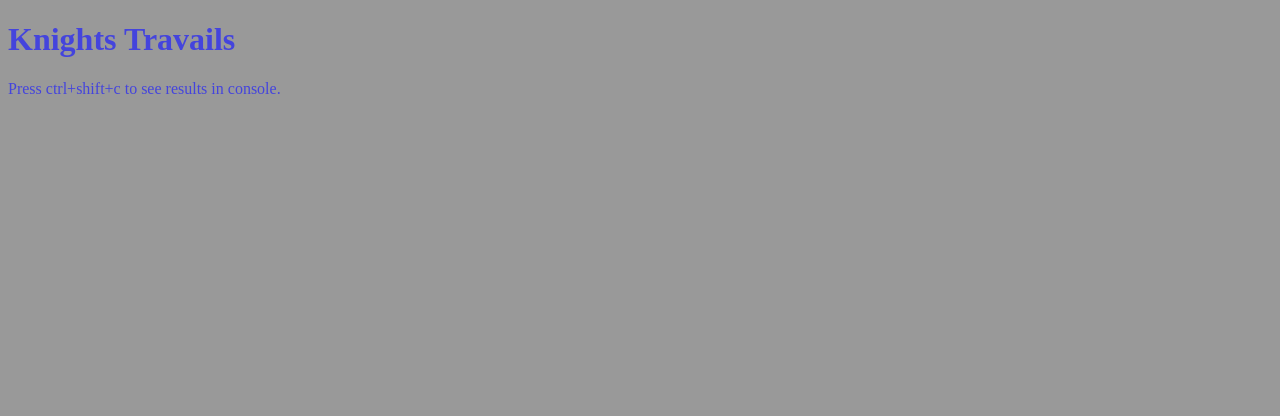
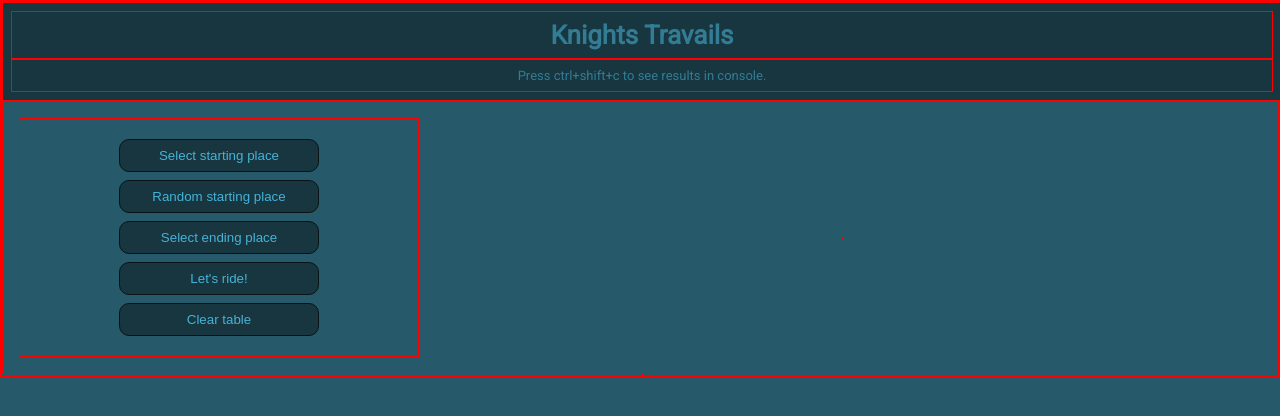
Before and after one commit to BalazsBanfi/Knights-Travails, a plain HTML site: page index.html in a window 1280 px wide. Drawn offline with Linux system fonts and the light colour scheme.

Commit message:
Add starting css

```diff
--- a/index.html
+++ b/index.html
@@ -3,19 +3,31 @@
   <head>
     <meta charset="UTF-8" />
     <meta name="viewport" content="width=device-width, initial-scale=1.0" />
+    <link
+      href="https://fonts.googleapis.com/css?family=Roboto"
+      rel="stylesheet"
+    />
+    <link rel="stylesheet" href="style.css" />
     <script src="index.js" defer type="module"></script>
     <title>Knights Travail</title>
-    <style>
-      * {
-        background-color: #999;
-        color: #44d;
-      }
-    </style>
   </head>
   <body>
+    <header>
+      <h1>Knights Travails</h1>
+      <p>Press ctrl+shift+c to see results in console.</p>
+    </header>
+    <div class="container">
+      <div class="buttons">
+        <button id="starting">Select starting place</button>
+        <button id="random">Random starting place</button>
+        <button id="ending">Select ending place</button>
+        <button id="ride">Let's ride!</button>
+        <button id="clear">Clear table</button>
+      </div>
+      <div id="table">
+      </div>
+    </div>
     <div>
-      <h1>Knights Travails</h1>
-      <div>Press ctrl+shift+c to see results in console.</div>
     </div>
   </body>
 </html>
--- /dev/null
+++ b/style.css
@@ -0,0 +1,89 @@
+:root {
+  --bodyBg: rgb(38, 89, 106);
+  --headBg: rgb(24, 54, 64);
+  --headC: rgb(50, 124, 148);
+  --borderC: rgb(9, 19, 22);
+  --buttonBg: rgb(24, 54, 64);
+  --buttonC: rgb(69, 179, 215);
+}
+
+* {
+  margin: 0;
+  padding: 0;
+  box-sizing: border-box;
+  border: 1px solid red;
+}
+
+/*****************
+  ***Body section***
+  ******************/
+
+body {
+  text-align: center;
+  font-size: 13px;
+  font-family: Roboto, sans-serif;
+  display: grid;
+  place-items: center;
+  background-color: var(--bodyBg);
+}
+
+/*******************
+***Header section***
+*******************/
+
+header {
+  min-width: 100vw;
+  background-color: var(--headBg);
+  color: var(--headC);
+  padding: 0.5rem;
+}
+
+header * {
+  padding: 0.5rem;
+}
+
+/**********************
+***Container section***
+**********************/
+
+.container {
+  min-width: 100vw;
+  padding: 1rem 1rem;
+  display: grid;
+  grid-template: 1fr / 400px 1fr;
+  place-items: center;
+}
+
+/*******************
+***Buttons section***
+*******************/
+
+.buttons {
+  padding: 1rem;
+}
+
+button {
+  width: 200px;
+  background-color: var(--buttonBg);
+  color: var(--buttonC);
+  padding: 0.5rem 2rem;
+  margin: 0.25rem;
+  border: 1px solid var(--borderC);
+  border-radius: 10px;
+  cursor: pointer;
+  transition-duration: 0.2s;
+}
+
+button:hover {
+  opacity: 0.7;
+  transform: translateY(-1px);
+}
+
+button:active {
+  box-shadow: 0 2px var(--buttonBg);
+  transform: translateY(1px);
+}
+
+/******************
+***Table section***
+******************/
```
